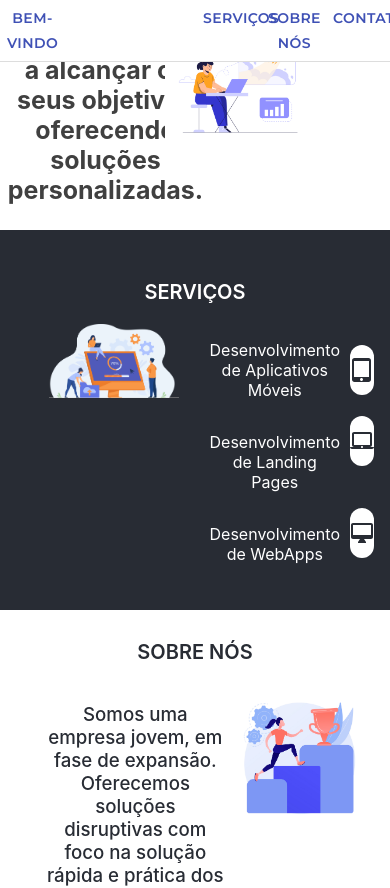
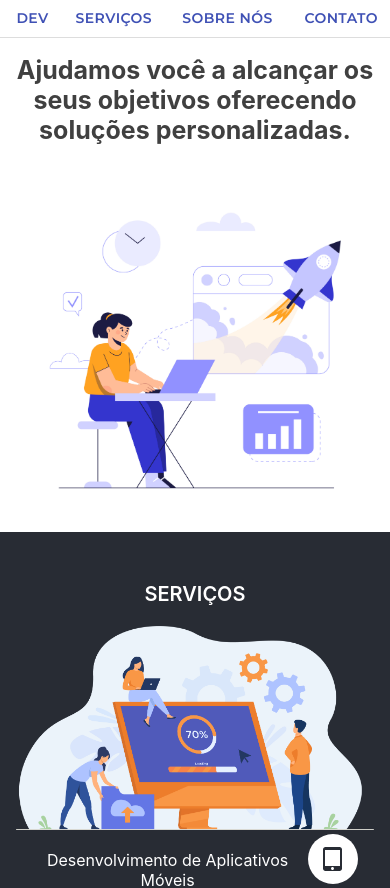
Before and after one commit to Alexandre-Diniz/dev, a React (Create React App) app: page / in a window 390 px wide. Shown: the top 888 px of the page. Built offline with nearby package versions, Linux system fonts and the light colour scheme.

Commit message:
responsive layout

```diff
--- a/src/App.js
+++ b/src/App.js
@@ -1,4 +1,4 @@
-import React, { useRef } from 'react'
+import React, { useRef, useEffect, useLayoutEffect, useState } from 'react'
 import { Container, Grid, Paper, Button, Divider } from '@material-ui/core'
 import { makeStyles } from '@material-ui/core/styles'
 import {
@@ -28,16 +28,25 @@ const useStyles = makeStyles((theme) => ({
 }))
 
 function App() {
-  const [spacing, setSpacing] = React.useState(2)
+  const [widthScreen, setWidthScreen] = useState(window.innerWidth)
   const classes = useStyles()
   const serviceRef = useRef()
   const homeRef = useRef()
   const aboutRef = useRef()
   const contactRef = useRef()
 
-  const handleChange = (event) => {
-    setSpacing(Number(event.target.value))
+  const veriftyWidth = () => {
+    const width = window.innerWidth
+    if (width <= 360) {
     }
+  }
+
+  useLayoutEffect(() => {
+    window.addEventListener('resize', () => setWidthScreen(window.innerWidth))
+  })
+
+  useEffect(() => {})
+
   return (
     <div className="App">
       <div style={{}}>
@@ -52,7 +61,7 @@ function App() {
             borderBottomStyle: 'solid',
           }}
         >
-          <Grid item xs={2}>
+          <Grid item xs={widthScreen <= 360 ? (widthScreen <= 500 ? 12 : 3) : 2}>
             <Container
               maxWidth="sm"
               style={{
@@ -67,57 +76,68 @@ function App() {
                 color="primary"
                 onClick={() => {
                   let pos = homeRef.current.offsetTop
-                  window.scrollTo({ behavior:'smooth', top:pos })
+                  window.scrollTo({ behavior: 'smooth', top: pos })
                 }}
               >
-                Bem-Vindo
+                {widthScreen <= 800 ? 'DEV' : 'Bem-Vindo'}
               </Button>
             </Container>
           </Grid>
-          <Grid item xs={4}></Grid>
-          <Grid item xs={2} style={{}}>
+          {widthScreen <= 360 ? null : (
+            <>
+              {widthScreen <= 500 ? null : <Grid item xs={3}></Grid>}
+              <Grid item xs={widthScreen <= 500 ? 3 : 2} style={{}}>
                 <Button
                   style={{ fontFamily: 'Montserrat', fontWeight: '600' }}
                   color="primary"
                   onClick={() => {
                     let pos = serviceRef.current.offsetTop
-                window.scrollTo({ behavior:'smooth', top:pos })
+                    window.scrollTo({ behavior: 'smooth', top: pos })
                   }}
                 >
                   Serviços
                 </Button>
               </Grid>
-          <Grid item xs={2} style={{}}>
+              <Grid item xs={widthScreen <= 500 ? 4 : 2} style={{}}>
                 <Button
                   style={{ fontFamily: 'Montserrat', fontWeight: '600' }}
                   color="primary"
                   onClick={() => {
                     let pos = aboutRef.current.offsetTop
-                window.scrollTo({ behavior:'smooth', top:pos })
+                    window.scrollTo({ behavior: 'smooth', top: pos-50 })
                   }}
                 >
                   Sobre Nós
                 </Button>
               </Grid>
-          <Grid item xs={2}>
+              <Grid item xs={widthScreen <= 500 ? 3 : 2}>
                 <Button
                   style={{ fontFamily: 'Montserrat', fontWeight: '600' }}
                   color="primary"
                   onClick={() => {
                     let pos = contactRef.current.offsetTop
-                window.scrollTo({ behavior:'smooth', top:pos })
+                    window.scrollTo({ behavior: 'smooth', top: pos })
                   }}
                 >
                   Contato
                 </Button>
               </Grid>
+            </>
+          )}
         </Grid>
-        <Container maxWidth="lg" style={{ width: '100%' }} innerRef={homeRef}>
+        <Container
+          maxWidth="lg"
+          style={{
+            width: '100%',
+            paddingTop: widthScreen < 500 ? '30px' : '0px',
+          }}
+          innerRef={homeRef}
+        >
           <Grid container>
             <Grid item xs={1} />
             <Grid
               item
-              xs={4}
+              xs={widthScreen <= 500 ? 12 : 4}
               style={{
                 display: 'flex',
                 justifyContent: 'center',
@@ -135,7 +155,7 @@ function App() {
                 personalizadas.
               </p>
             </Grid>
-            <Grid item xs={5}>
+            <Grid item xs={widthScreen <= 500 ? 12 : 5}>
               <img src={work} alt="logo" width="100%" />
             </Grid>
           </Grid>
@@ -157,6 +177,7 @@ function App() {
             flexDirection: 'column',
           }}
         >
+          <Container maxWidth="lg">
             <p
               style={{
                 color: '#fff',
@@ -169,12 +190,12 @@ function App() {
             </p>
             <Grid container>
               <Grid item xs={1} />
-            <Grid item xs={5}>
-              <img src={servicos} width="80%" />
+              <Grid item xs={widthScreen <= 500 ? 12 : 5}>
+                <img src={servicos} width="100%" />
               </Grid>
               <Grid
                 item
-              xs={6}
+                xs={widthScreen <= 500 ? 12 : 5}
                 style={{
                   display: 'flex',
                   flexDirection: 'column',
@@ -186,10 +207,9 @@ function App() {
                   style={{
                     display: 'flex',
                     justifyContent: 'flex-end',
-                  alignItems: 'center',
                   }}
                 >
-                <p style={{ color: '#fff', marginRight: '10px' }}>
+                  <p style={{ color: '#fff', marginRight: '10px', width:'80%', textAlign:widthScreen<500?'center':'end' }}>
                     Desenvolvimento de Aplicativos Móveis
                   </p>
                   <div
@@ -201,6 +221,7 @@ function App() {
                       display: 'flex',
                       justifyContent: 'center',
                       alignItems: 'center',
+                      overflow:'hidden'
                     }}
                   >
                     <TabletMac fontSize="default" htmlColor="#282c34" />
@@ -210,7 +231,7 @@ function App() {
                   maxWidth="lg"
                   style={{ display: 'flex', justifyContent: 'flex-end' }}
                 >
-                <p style={{ color: '#fff', marginRight: '10px' }}>
+                  <p style={{ color: '#fff', marginRight: '10px', width:'80%', textAlign:widthScreen<500?'center':'end' }}>
                     Desenvolvimento de Landing Pages
                   </p>
                   <div
@@ -232,7 +253,7 @@ function App() {
                   maxWidth="lg"
                   style={{ display: 'flex', justifyContent: 'flex-end' }}
                 >
-                <p style={{ color: '#fff', marginRight: '10px' }}>
+                  <p style={{ color: '#fff', marginRight: '10px', width:'80%', textAlign:widthScreen<500?'center':'end' }}>
                     Desenvolvimento de WebApps
                   </p>
                   <div
@@ -251,14 +272,16 @@ function App() {
                 </Container>
               </Grid>
             </Grid>
+          </Container>
         </Grid>
 
         <Container
-          innerRef={aboutRef}
+
           maxWidth="lg"
           style={{ background: '#fff', paddingBottom: '30px' }}
         >
           <p
+          ref={aboutRef}
             style={{
               color: '#282c34',
               fontSize: '20px',
@@ -272,7 +295,7 @@ function App() {
             <Grid item xs={1} />
             <Grid
               item
-              xs={6}
+              xs={widthScreen<=700?12:6}
               style={{
                 display: 'flex',
                 flexDirection: 'column',
@@ -298,7 +321,7 @@ function App() {
                 <br />O nosso suporte também está a sua disposição.
               </p>
             </Grid>
-            <Grid item xs={5}>
+            <Grid item xs={widthScreen<=700?12:5}>
               <img src={champion} width="100%" />
             </Grid>
           </Grid>
@@ -310,7 +333,7 @@ function App() {
             background: '#282c34',
             display: 'flex',
             flexDirection: 'column',
-            paddingBottom:'50px'
+            paddingBottom: '50px',
           }}
         >
           <p
```
Lines whose indentation alone changed are shown as unchanged.
